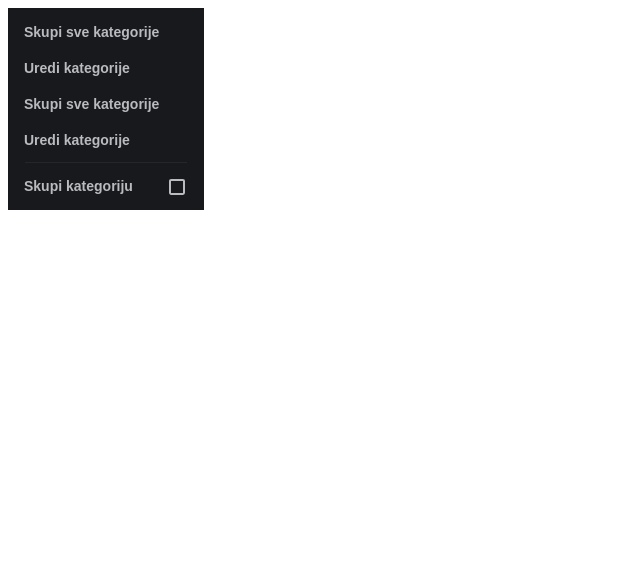
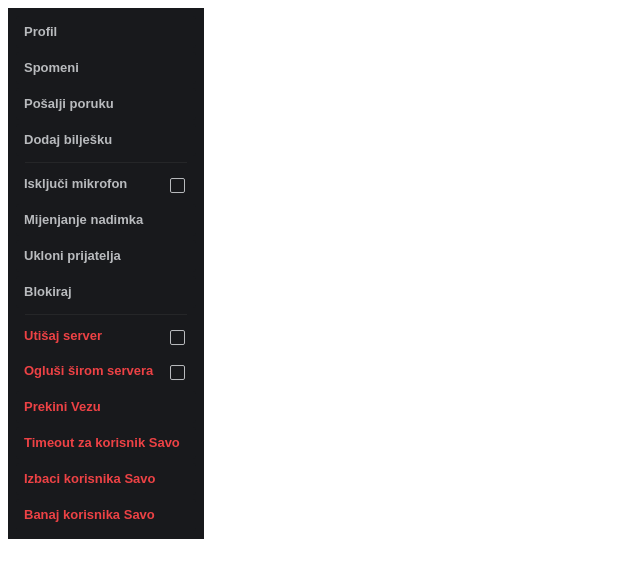
Before and after one commit to WatchJani/contexmenu, a React app: page / in a window 1280 px wide. Shown: the whole page, without its empty margins (0-640 px from the left). Built offline with nearby package versions, Linux system fonts and the light colour scheme.

Commit message:
contexmenu v1.03

```diff
--- a/src/ContexMenuView/contextMenuView.js
+++ b/src/ContexMenuView/contextMenuView.js
@@ -6,7 +6,7 @@ export const ContextMenuView = ({ data }) => {
         <div className={Styled.Container}>
             {data.map(e => {
                 return (
-                    <e.name text={e.text} action={e.action} />
+                    <e.name text={e.text} color={e.color} action={e.action} />
                 )
             })}
         </div>
--- a/src/ContextMenuControl/ContextMenuButton/button.module.css
+++ b/src/ContextMenuControl/ContextMenuButton/button.module.css
@@ -6,12 +6,13 @@
     border: none;
     cursor: pointer;
     box-sizing: border-box;
-    font-size: 14px;
+    font-size: 13px;
     line-height: 18px;
     border-radius: 3px;
     font-family: Arial, Helvetica, sans-serif;
     text-align: left;
     font-weight: 600;
+    user-select: none;
 }
 
 button:hover{
--- a/src/ContextMenuControl/ContextMenuButton/contextMenuButton.js
+++ b/src/ContextMenuControl/ContextMenuButton/contextMenuButton.js
@@ -1,8 +1,8 @@
 import Styled from "./button.module.css"
 
-export const ContextMenuButton = ({ text, action }) => {
+export const ContextMenuButton = ({ text, action, color }) => {
     return (
-        <button className={Styled.button} onClick={action}>
+        <button className={Styled.button} style={{ color: color }} onClick={action}>
             {text}
         </button>
     )
--- a/src/ContextMenuControl/ContextMenuCheckBox/contexMenuCheckBox.js
+++ b/src/ContextMenuControl/ContextMenuCheckBox/contexMenuCheckBox.js
@@ -1,9 +1,12 @@
 import Styled from "./contextMenuCheckBox.module.css"
 
-export const ContextMenuCheckBox = ({ text }) => {
+
+export const ContextMenuCheckBox = ({ text, color }) => {
+
+
     return (
         <div className={Styled.object}>
-            <p className={Styled.TextChackBox}>{text}</p>
+            <p style={{color: color}} className={Styled.TextChackBox}>{text}</p>
             <input type="checkbox" name="" id="" />
         </div>
     )
--- a/src/ContextMenuControl/ContextMenuCheckBox/contextMenuCheckBox.module.css
+++ b/src/ContextMenuControl/ContextMenuCheckBox/contextMenuCheckBox.module.css
@@ -7,20 +7,21 @@
   padding: 3px 8px;
   font-family: Arial, Helvetica, sans-serif;
   font-weight: 600;
-  font-size: 14px;
+  font-size: 13px;
   line-height: 18px;
   cursor: pointer;
   border-radius: 3px;
   box-sizing: border-box;
 }
 
-object:hover {
+.object:hover {
   color: white;
   background-color: #3c45a5;
 }
 
 .TextChackBox {
   margin: 0;
+  user-select: none;
 }
 :root {
   --form-control-color: rebeccapurple;
@@ -32,6 +33,7 @@ object:hover {
 }
 
 input[type="checkbox"] {
+  cursor: pointer;
   /* Add if not using autoprefixer */
   -webkit-appearance: none;
   /* Remove most all native input styles */
@@ -39,7 +41,7 @@ input[type="checkbox"] {
   /* For iOS < 15 */
   background-color: "var(--form-background)";
   /* Not removed via appearance */
-  margin-top: 8px;
+  margin-top: 7px;
 
   font: inherit;
   color: currentColor;
--- a/src/index.js
+++ b/src/index.js
@@ -13,33 +13,75 @@ const App = () => {
     const data = [
         {
             name: ContextMenuButton,
-            text: "Skupi sve kategorije",
+            text: "Profil",
             action: fja
         },
         {
             name: ContextMenuButton,
-            text: "Uredi kategorije",
-            action: null
-        },
-        {
-            name: ContextMenuButton,
-            text: "Skupi sve kategorije",
+            text: "Spomeni",
             action: fja
         },
         {
             name: ContextMenuButton,
-            text: "Uredi kategorije",
-            action: null
+            text: "Pošalji poruku",
+            action: fja
+        },
+        {
+            name: ContextMenuButton,
+            text: "Dodaj bilješku",
+            action: fja
         },
         {
             name: ContextMenuGroup,
-            text: null,
-            action: null
         },
         {
             name: ContextMenuCheckBox,
-            text: "Skupi kategoriju",
-            action: null
+            text: "Isključi mikrofon",
+        },
+        {
+            name: ContextMenuButton,
+            text: "Mijenjanje nadimka",
+        },
+        {
+            name: ContextMenuButton,
+            text: "Ukloni prijatelja",
+        },
+        {
+            name: ContextMenuButton,
+            text: "Blokiraj",
+        },
+        {
+            name: ContextMenuGroup,
+        },
+        {
+            name: ContextMenuCheckBox,
+            text: "Utišaj server",
+            color: "#ED4245"
+        },
+        {
+            name: ContextMenuCheckBox,
+            text: "Ogluši širom servera",
+            color: "#ED4245"
+        },
+        {
+            name: ContextMenuButton,
+            text: "Prekini Vezu",
+            color: "#ED4245"
+        },
+        {
+            name: ContextMenuButton,
+            text: "Timeout za korisnik Savo",
+            color: "#ED4245"
+        },
+        {
+            name: ContextMenuButton,
+            text: "Izbaci korisnika Savo",
+            color: "#ED4245"
+        },
+        {
+            name: ContextMenuButton,
+            text: "Banaj korisnika Savo",
+            color: "#ED4245"
         }
     ]
 
```
Also changed, not shown: src/contexMenu.json (added, +74 -0 lines).
